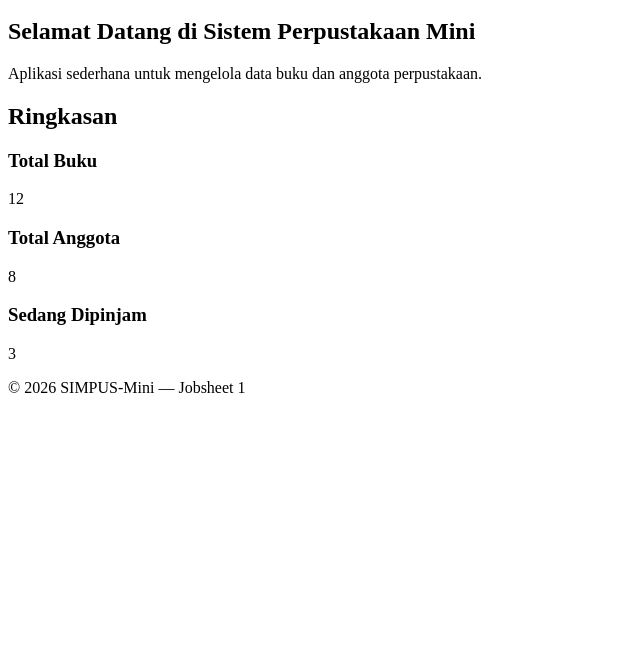
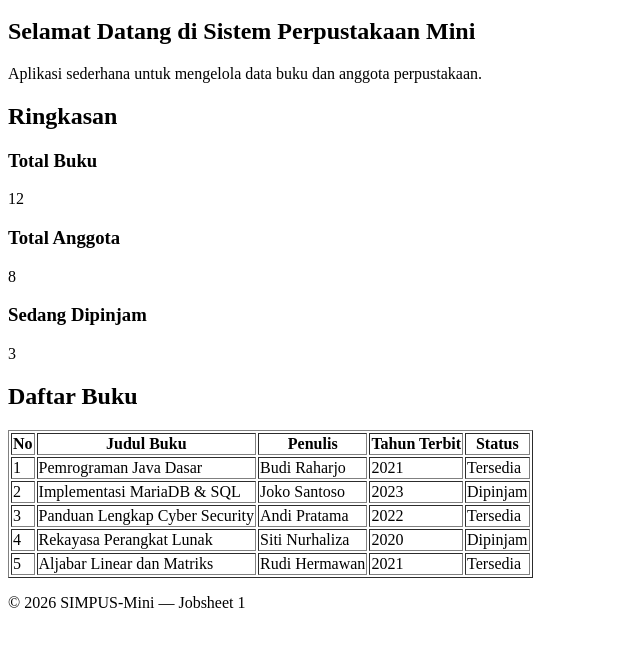
Before and after one commit to maylakirana2605-ui/PemrogamanWeb, a plain HTML site: page jobsheet 1/index.html in a window 1280 px wide. Shown: the part 154-800 px from the top of the page, without its empty margins (0-640 px from the left). Drawn offline with Linux system fonts and the light colour scheme.

Commit message:
Menambahkan tabel daftar buku statis pada modul buku

```diff
--- a/jobsheet 1/index.html
+++ b/jobsheet 1/index.html
@@ -105,6 +105,80 @@
 
         </section>
 
+
+        <section>
+            <!-- bagian tabel daftar buku (tugas no 2) -->
+
+            <h2>Daftar Buku</h2>
+
+            <table border="1">
+                <!-- tabel daftar buku statis -->
+
+                <thead>
+                    <!-- kepala tabel -->
+                    <tr>
+                        <th>No</th>
+                        <th>Judul Buku</th>
+                        <th>Penulis</th>
+                        <th>Tahun Terbit</th>
+                        <th>Status</th>
+                    </tr>
+                </thead>
+
+                <tbody>
+                    <!-- 5 baris data dummy buku -->
+
+                    <tr>
+                        <!-- baris 1 -->
+                        <td>1</td>
+                        <td>Pemrograman Java Dasar</td>
+                        <td>Budi Raharjo</td>
+                        <td>2021</td>
+                        <td>Tersedia</td>
+                    </tr>
+
+                    <tr>
+                        <!-- baris 2 -->
+                        <td>2</td>
+                        <td>Implementasi MariaDB & SQL</td>
+                        <td>Joko Santoso</td>
+                        <td>2023</td>
+                        <td>Dipinjam</td>
+                    </tr>
+
+                    <tr>
+                        <!-- baris 3 -->
+                        <td>3</td>
+                        <td>Panduan Lengkap Cyber Security</td>
+                        <td>Andi Pratama</td>
+                        <td>2022</td>
+                        <td>Tersedia</td>
+                    </tr>
+
+                    <tr>
+                        <!-- baris 4 -->
+                        <td>4</td>
+                        <td>Rekayasa Perangkat Lunak</td>
+                        <td>Siti Nurhaliza</td>
+                        <td>2020</td>
+                        <td>Dipinjam</td>
+                    </tr>
+
+                    <tr>
+                        <!-- baris 5 -->
+                        <td>5</td>
+                        <td>Aljabar Linear dan Matriks</td>
+                        <td>Rudi Hermawan</td>
+                        <td>2021</td>
+                        <td>Tersedia</td>
+                    </tr>
+
+                </tbody>
+
+            </table>
+
+        </section>
+
     </main>
 
 
```
